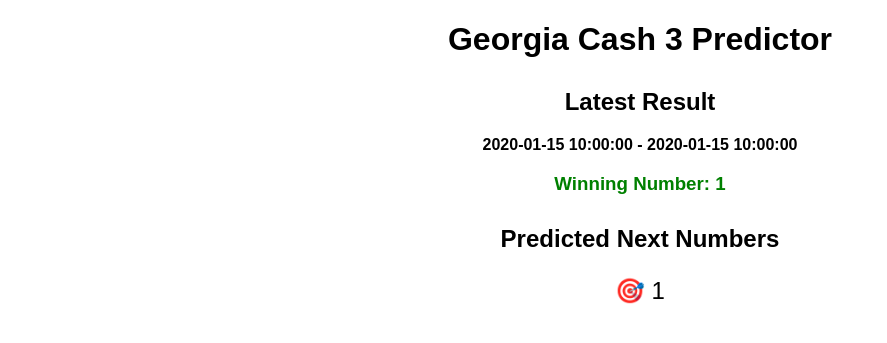
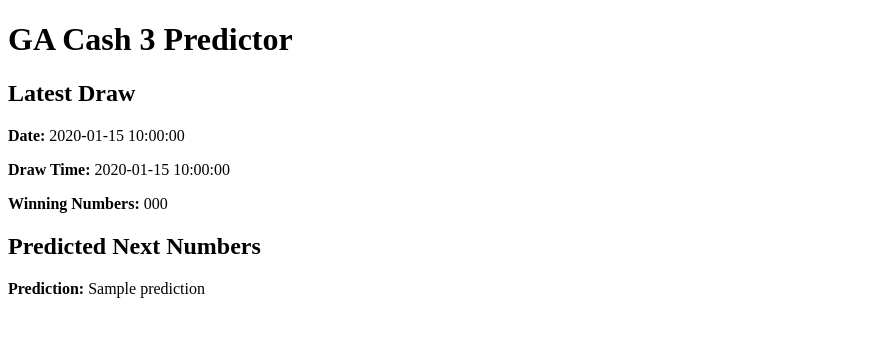
Before and after one commit to GAPick3/GA-Cash3-Predictor, a Flask app: template templates/index.html in a window 1280 px wide. Shown: the top 343 px of the page, without its empty margins (0-887 px from the left). Run offline with Flask 3, Linux system fonts and the light colour scheme; the template is opened without the code that fills it: most values are stand-ins (such as "Sample title", 1, 10 or a date in 2020).

Commit message:
Update index.html

```diff
--- a/templates/index.html
+++ b/templates/index.html
@@ -2,24 +2,16 @@
 <html>
 <head>
     <title>GA Cash 3 Predictor</title>
-    <style>
-        body { font-family: Arial; text-align: center; }
-        .box { margin-top: 30px; }
-    </style>
 </head>
 <body>
-    <h1>Georgia Cash 3 Predictor</h1>
-    <div class="box">
-        <h2>Latest Result</h2>
-        <p><strong>{{ draw_time }} - {{ draw_date }}</strong></p>
-        <h3 style="color: green;">Winning Number: {{ winning_number }}</h3>
-    </div>
+    <h1>GA Cash 3 Predictor</h1>
 
-    <div class="box">
-        <h2>Predicted Next Numbers</h2>
-        {% for number in predictions %}
-            <p style="font-size: 1.5em;">🎯 {{ number }}</p>
-        {% endfor %}
-    </div>
+    <h2>Latest Draw</h2>
+    <p><strong>Date:</strong> {{ draw_date }}</p>
+    <p><strong>Draw Time:</strong> {{ draw_time }}</p>
+    <p><strong>Winning Numbers:</strong> {{ winning_numbers }}</p>
+
+    <h2>Predicted Next Numbers</h2>
+    <p><strong>Prediction:</strong> {{ prediction }}</p>
 </body>
 </html>
```
